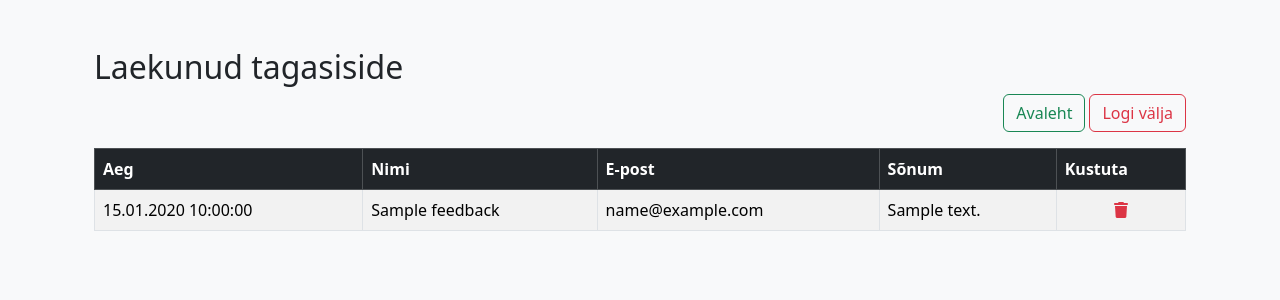
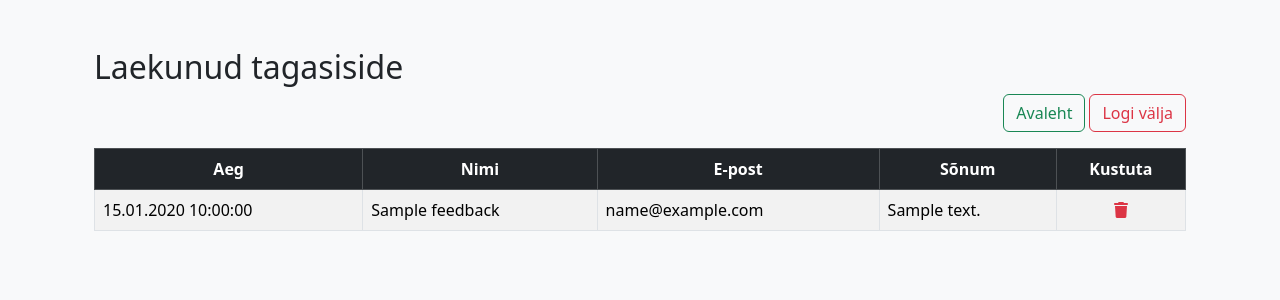
Before and after one commit to Stahelstrauch/homework, a PHP site: page /index.php?page=admin in a window 1280 px wide. Shown: the part 56-356 px from the top of the page. Run offline with PHP 8.4, Linux system fonts and the light colour scheme; the visitor is signed in with stand-in values (Sample User, id 1); tables that the repository leaves empty or names only in its code hold one stand-in row (values such as "Sample post").

Commit message:
Valmis valmis.

```diff
--- a/admin.php
+++ b/admin.php
@@ -59,11 +59,11 @@ $data = $db->dbGetArray($sql);
             <table class="table table-bordered table-striped">
                 <thead class="table-dark">
                     <tr>
-                        <th>Aeg</th>
-                        <th>Nimi</th>
-                        <th>E-post</th>
-                        <th>Sõnum</th>
-                        <th>Kustuta</th>
+                        <th class="text-center">Aeg</th>
+                        <th class="text-center">Nimi</th>
+                        <th class="text-center">E-post</th>
+                        <th class="text-center">Sõnum</th>
+                        <th class="text-center">Kustuta</th>
                     </tr>
                 </thead>
                 <tbody>
--- a/feedback.csv
+++ b/feedback.csv
@@ -19,3 +19,4 @@
 2025-04-24 20:18:25;Kalju;kalju@kalju;Mulle sobib!
 2025-04-24 20:21:15;Vello;vello@vello;Väga asjalik leht!
 2025-04-24 20:39:48;Mare;mare@mare;Ilus sinine!
+2025-04-24 20:55:32;Maidu;maidu@maiduu;Mulle väga meeldib, ilus ja puhas.
```
